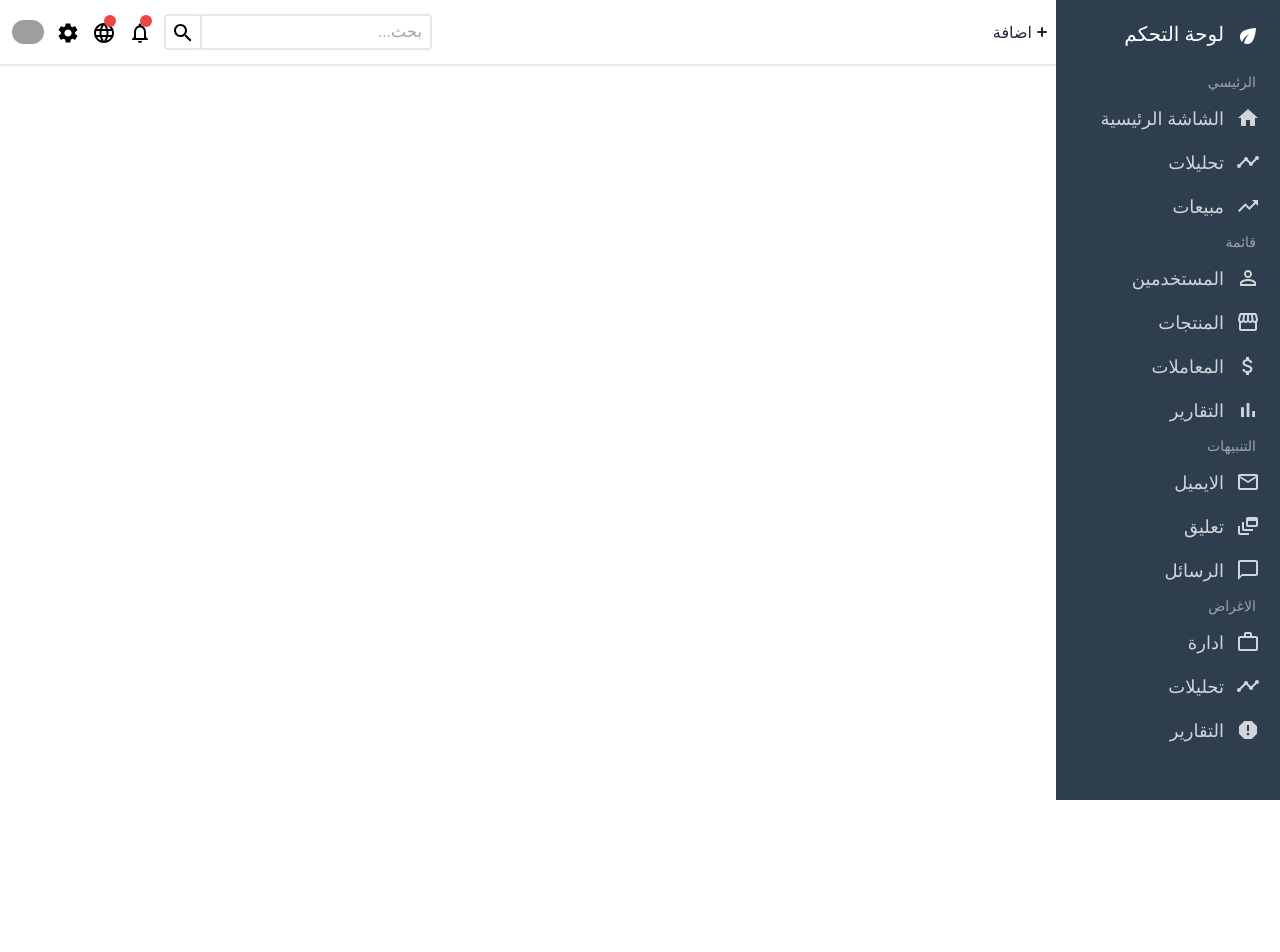
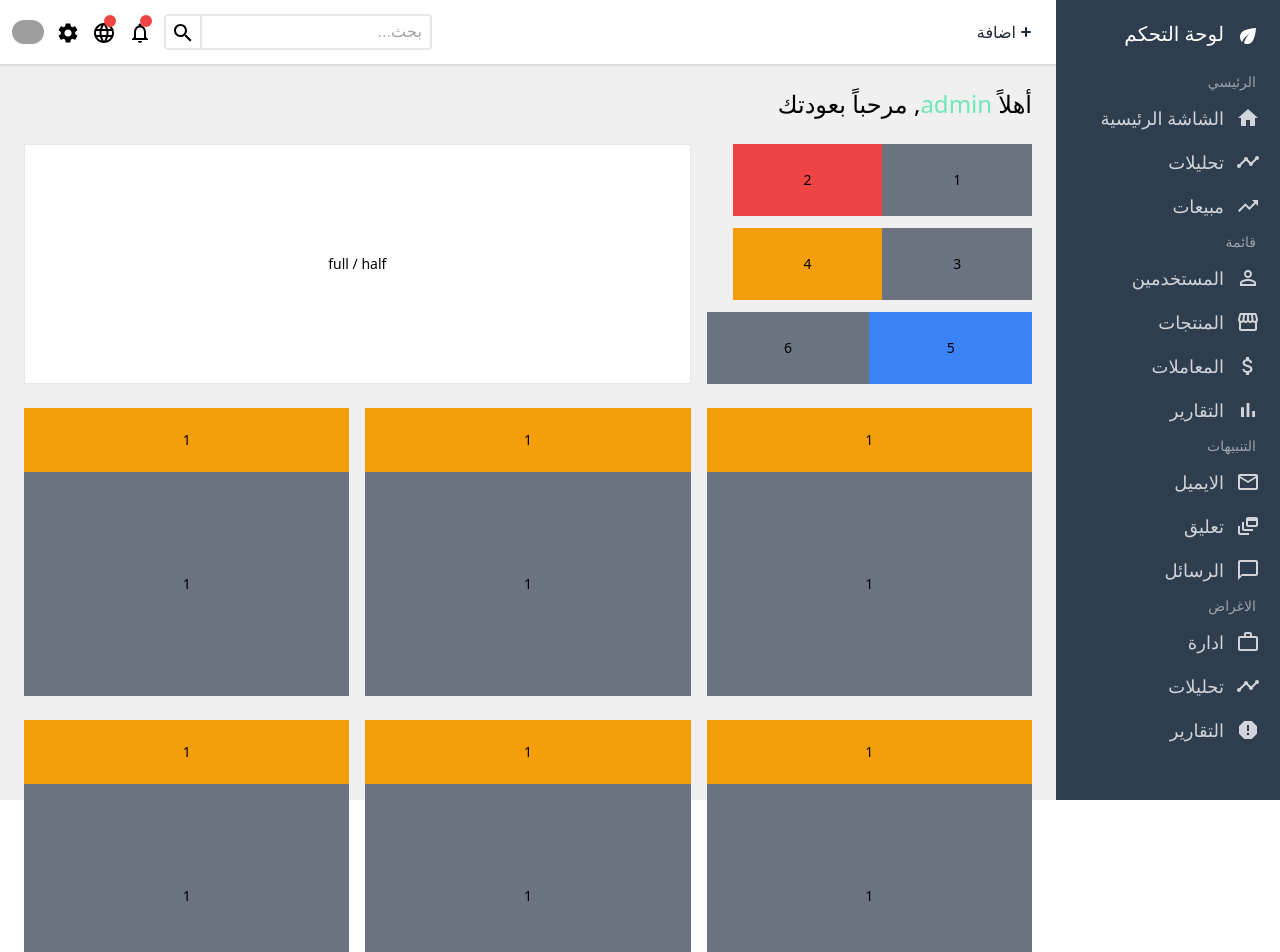
Before and after one commit to OmranBadawi98/react2-tailwind, a React (Create React App) app: page / in a window 1280 px wide. Shown: the top 952 px of the page. Before the commit the page ends 800 px from the top, so only its background shows below. Built offline with nearby package versions, Linux system fonts and the light colour scheme; grey boxes are pictures that could not be loaded.

Commit message:
home page

```diff
--- a/public/index.html
+++ b/public/index.html
@@ -3,6 +3,7 @@
   <head>
     <meta charset="utf-8" />
     <link rel="icon" href="%PUBLIC_URL%/favicon.ico" />
+    <link href="https://css.gg/ereader.css" rel="stylesheet" />
     <meta name="viewport" content="width=device-width, initial-scale=1" />
     <meta name="theme-color" content="#000000" />
     <meta
--- a/src/App.css
+++ /dev/null
@@ -1,3 +0,0 @@
-.home {
-  flex: 4;
-}
--- a/src/App.js
+++ b/src/App.js
@@ -8,8 +8,8 @@ function App() {
   return (
     <Router>
       <Topbar />
-      <div className='flex'>
-        <Sidebar />
+      <Sidebar />
+      <div className='bg-haram-200 h-screen mr-56 pt-16'>
         <Switch>
           <Route exact path='/'>
             <Home />
--- a/src/components/sidebar/sidebar.js
+++ b/src/components/sidebar/sidebar.js
@@ -14,10 +14,11 @@ import {
 } from '@material-ui/icons'
 import { Link } from 'react-router-dom'
 import HomeIcon from '@material-ui/icons/Home'
+
 function sidebar() {
   return (
-    <div className='flex h-screen bg-haram sticky w-56'>
-      <div className='w-52 text-gray-300'>
+    <div className='h-screen bg-haram absolute w-56'>
+      <div className='text-gray-300'>
         <div className='mb-3'>
           <h3 className='text-xl text-white pt-5 pr-5 pb-2'>
             <Eco className='ml-3' />
--- a/src/components/topbar/topbar.js
+++ b/src/components/topbar/topbar.js
@@ -5,9 +5,8 @@ import SearchIcon from '@material-ui/icons/Search'
 function topbar() {
   return (
     <>
-      <div className='flex bg-white shadow font-serif w-screen  absolute h-16'>
+      <div className='flex bg-white shadow font-serif w-screen  absolute h-16 pr-56'>
         <div className='pt-0 pr-5 h-full flex items-center justify-between'>
-          <div className='mr-52'>
           <button className='flex items-center text-l text-gray-800 '>
             <svg
               xmlns='http://www.w3.org/2000/svg'
@@ -23,7 +22,6 @@ function topbar() {
             </svg>
             اضافة
           </button>
-          </div>
         </div>
         <div className='flex flex-grow-1 items-center w-100 mr-auto'>
           <div className=' relative border-2 sm:hidden md:block lg:block hidden hover:bg-gray-200 hover:cursor-text rounded rounded-l-sm items-center pr-2'>
--- a/src/pages/home/Home.js
+++ b/src/pages/home/Home.js
@@ -2,12 +2,189 @@ import React from 'react'
 
 function Home() {
   return (
-    <div className='flex'>
-      <div className='flex'>
-        <h1>أهلا Admin , مرحباً بعودتك</h1>
+    <>
+      <div className='m-6'>
+        <div className='flex text-2xl mb-6'>
+          <h1>
+            أهلاً <span className='text-green-300'>admin</span>, مرحباً بعودتك
+          </h1>
+        </div>
+        <div className='grid grid-cols-1 lg:grid-cols-3 md:grid-cols-3 sm:grid-cols-1 gap-4 mb-6'>
+          <div class='flex flex-wrap'>
+            <div class='text-sm text-grey-dark flex items-center justify-center w-grid-46 mb-3 bg-gray-500'>
+              1
+            </div>
+            <div class='text-sm text-grey-dark flex items-center justify-center w-grid-46 mb-3 bg-red-500'>
+              2
+            </div>
+            <div class='text-sm text-grey-dark flex items-center justify-center w-grid-46  bg-gray-500'>
+              3
+            </div>
+            <div class='text-sm text-grey-dark flex items-center justify-center w-grid-46  bg-yellow-500'>
+              4
+            </div>
+            <div class='text-sm text-grey-dark flex items-center justify-center w-1/2 mt-3 bg-blue-500'>
+              5
+            </div>
+            <div class='text-sm text-grey-dark flex items-center justify-center w-1/2 mt-3 bg-gray-500'>
+              6
+            </div>
+          </div>
+          <div className='col-span-2'>
+            <div class='w-full'>
+              <div class='border bg-white h-60 text-sm text-grey-dark flex items-center justify-center'>
+                <p>full / half</p>
+              </div>
+            </div>
+          </div>
+        </div>
+
+        <div class='grid grid-cols-1 lg:grid-cols-3 md:grid-cols-1 gap-4 mb-6'>
+          <div class='grid grid-cols-1 h-72'>
+            <div class='bg-yellow-500 text-sm text-grey-dark flex items-center justify-center h-16'>
+              1
+            </div>
+            <div class='bg-gray-500 text-sm text-grey-dark flex items-center justify-center h-56'>
+              1
+            </div>
+          </div>
+          <div class='grid grid-cols-1 h-72'>
+            <div class='bg-yellow-500 text-sm text-grey-dark flex items-center justify-center h-16'>
+              1
+            </div>
+            <div class='bg-gray-500 text-sm text-grey-dark flex items-center justify-center h-56'>
+              1
+            </div>
+          </div>
+          <div class='grid grid-cols-1 h-72'>
+            <div class='bg-yellow-500 text-sm text-grey-dark flex items-center justify-center h-16'>
+              1
+            </div>
+            <div class='bg-gray-500 text-sm text-grey-dark flex items-center justify-center h-56'>
+              1
+            </div>
+          </div>
+        </div>
+        <div class='grid grid-cols-1 lg:grid-cols-3 md:grid-cols-1 gap-4'>
+          <div class='grid grid-cols-1 h-72'>
+            <div class='bg-yellow-500 text-sm text-grey-dark flex items-center justify-center h-16'>
+              1
+            </div>
+            <div class='bg-gray-500 text-sm text-grey-dark flex items-center justify-center h-56'>
+              1
+            </div>
+          </div>
+          <div class='grid grid-cols-1 h-72'>
+            <div class='bg-yellow-500 text-sm text-grey-dark flex items-center justify-center h-16'>
+              1
+            </div>
+            <div class='bg-gray-500 text-sm text-grey-dark flex items-center justify-center h-56'>
+              1
+            </div>
+          </div>
+          <div class='grid grid-cols-1 h-72'>
+            <div class='bg-yellow-500 text-sm text-grey-dark flex items-center justify-center h-16'>
+              1
+            </div>
+            <div class='bg-gray-500 text-sm text-grey-dark flex items-center justify-center h-56'>
+              1
+            </div>
+          </div>
+        </div>
+        {/* <div class='grid grid-cols-3 gap-4'>
+          <div class='grid grid-flow-row grid-row-3 grid-col-3'>
+            <div class='flex flex-wrap -mx-2 mb-4 '>
+              <div class='w-full md:w-1/2 lg:w-1/6 px-2 mb-4'>
+                <div class='border bg-white h-12 text-sm text-grey-dark flex items-center justify-center'>
+                  <p>full / half / quarter</p>
+                </div>
+              </div>
+              <div class='w-full md:w-1/2 lg:w-1/6 px-2 mb-4'>
+                <div class='border bg-white h-12 text-sm text-grey-dark flex items-center justify-center'>
+                  <p>full / half / quarter</p>
+                </div>
+              </div>
+              <div class='w-full md:w-1/2 lg:w-1/6 px-2 mb-4'>
+                <div class='border bg-white h-12 text-sm text-grey-dark flex items-center justify-center'>
+                  <p>full / half / quarter</p>
+                </div>
+              </div>
+              <div class='w-full md:w-1/2 lg:w-1/6 px-2 mb-4'>
+                <div class='border bg-white h-12 text-sm text-grey-dark flex items-center justify-center'>
+                  <p>full / half / quarter</p>
+                </div>
+              </div>
+            </div>
+          </div>
+          <div class='col-span-2 ...'>
+            <div class='w-full lg:w-3/5 px-2'>
+              <div class='border bg-white h-12 text-sm text-grey-dark flex items-center justify-center'>
+                <p>full / half</p>
+              </div>
+            </div>
+          </div>
+        </div>
+        <div class='flex flex-wrap -mx-2 mb-4'>
+          <div class='w-full md:w-1/2 lg:w-1/6 px-2 mb-4'>
+            <div class='border bg-white h-12 text-sm text-grey-dark flex items-center justify-center'>
+              <p>full / half / quarter</p>
+            </div>
+          </div>
+          <div class='w-full md:w-1/2 lg:w-1/6 px-2 mb-4'>
+            <div class='border bg-white h-12 text-sm text-grey-dark flex items-center justify-center'>
+              <p>full / half / quarter</p>
+            </div>
+          </div>
+        </div>
+        <div class='flex flex-wrap -mx-2 mb-4'>
+          <div class='w-full md:w-1/2 lg:w-1/6 px-2 mb-4'>
+            <div class='border bg-white h-12 text-sm text-grey-dark flex items-center justify-center'>
+              <p>full / half / quarter</p>
+            </div>
+          </div>
+          <div class='w-full md:w-1/2 lg:w-1/6 px-2 mb-4'>
+            <div class='border bg-white h-12 text-sm text-grey-dark flex items-center justify-center'>
+              <p>full / half / quarter</p>
+            </div>
+          </div>
+          <div class='w-full lg:w-3/5 px-2'>
+            <div class='border bg-white h-12 text-sm text-grey-dark flex items-center justify-center'>
+              <p>full / half</p>
+            </div>
+          </div>
+        </div>
+
+        <div className='container grid grid-rows-2 grid-flow-col gap-4 h-60 '>
+          <div className='grid grid-cols-2 gap-4 '>
+            <div className='shadow bg-white h-16 pt-4'>
+              <div className=''>
+                <i className='gg-ereader text-red-800'></i>
+              </div>
+            </div>
+            <div className='shadow bg-white h-16 text-right pt-4'>
+              <div className=''>
+                <i className='gg-ereader text-red-800'></i>
+              </div>
+            </div>
+            <div className='shadow bg-white h-16 mt-2 text-right pt-4'>
+              <div className=''>
+                <i className='gg-ereader text-red-800'></i>
+              </div>
+            </div>
+            <div className='shadow bg-white h-16 mt-2 text-right pt-4'>
+              <div className=''>
+                <i className='gg-ereader text-red-800'></i>
+              </div>
+            </div>
+            <div className='shadow bg-white h-16 mt-2 text-right pt-4'>5</div>
+            <div className='shadow bg-white h-16 mt-2 text-right pt-4'>6</div>
+          </div>
+          <div className='bg-red-600 row-span-2 col-span-2 h-60'>5</div>
+        </div> */}
       </div>
-    </div>
+    </>
   )
 }
 
 export default Home
+// #53B3CB
--- a/src/styles/tailwind.css
+++ b/src/styles/tailwind.css
@@ -1,6 +1,7 @@
 /* ./src/main.css */
 @tailwind base;
 @tailwind components;
+
 /* @font-face {
   font-family: 'smart4dsTitles';
   src: local('./fonts/smart4ds.eot');
```
Also changed, not shown: src/styles/app.css, tailwind.js. Lines whose indentation alone changed are shown as unchanged.
